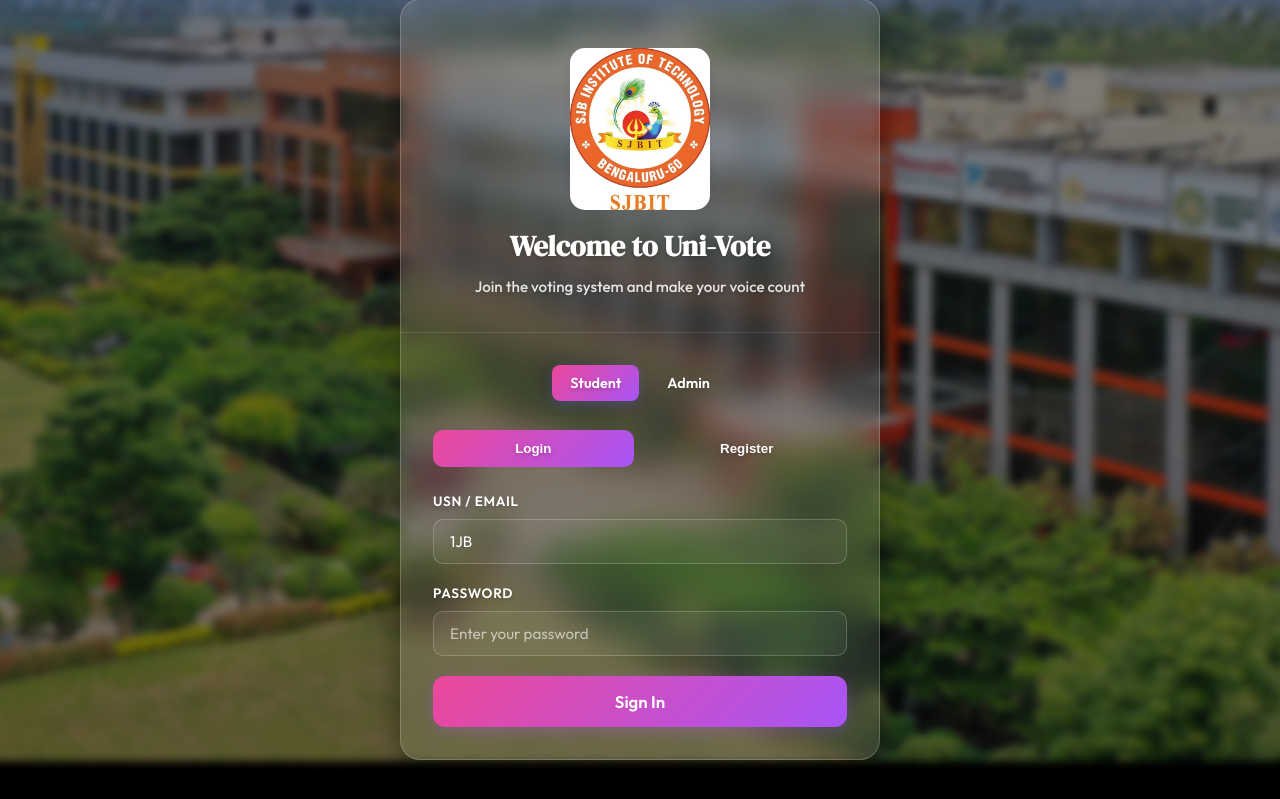
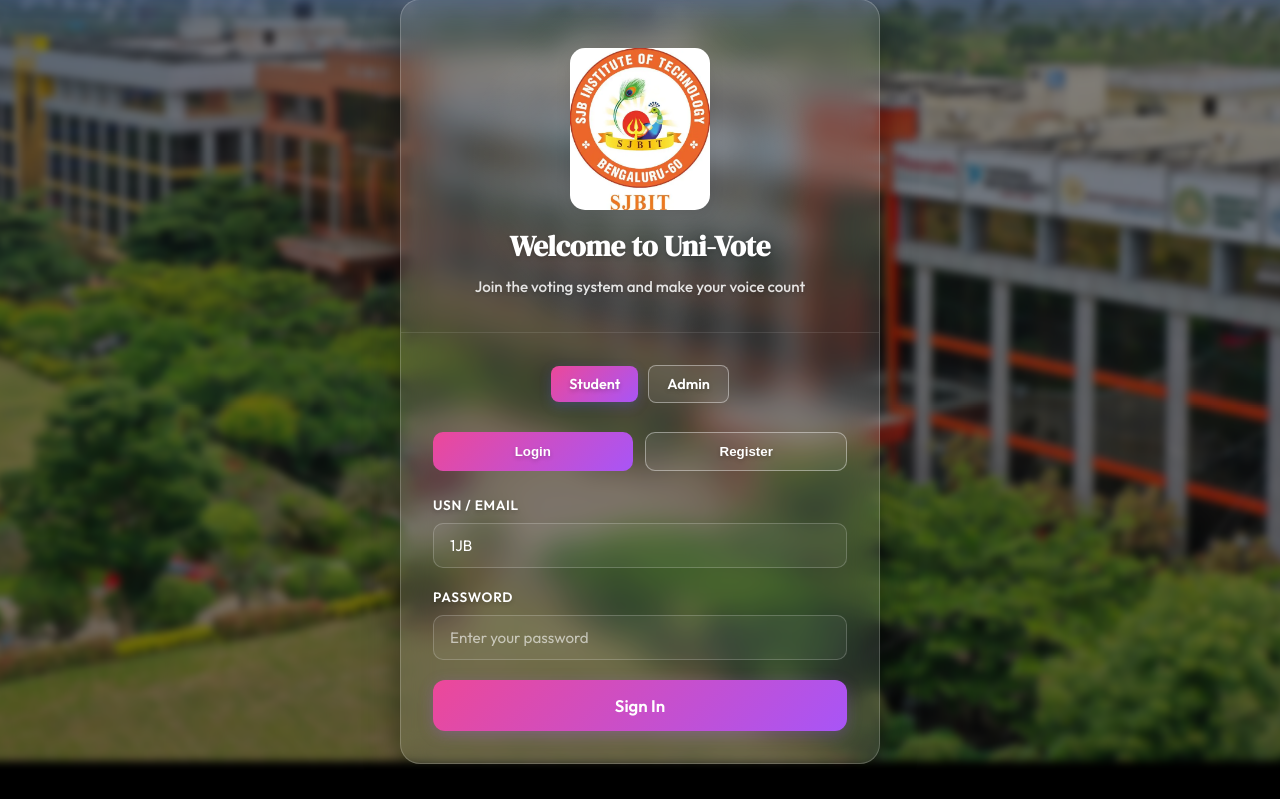
Before and after one commit to chethangowd2020-collab/evm_project, a Flask app: page /login in a window 1280 px wide. Shown: the part 65-864 px from the top of the page. Run offline with Flask 3, Linux system fonts and the light colour scheme; some libraries are stand-ins or nearby versions.

Commit message:
Auto commit: 2026-04-20 12:18:54

```diff
--- a/static/style.css
+++ b/static/style.css
@@ -107,6 +107,20 @@ body.login-page::after {
 .login-page .auth-footer a {
   color: #ffffff !important;
   text-shadow: 0 2px 4px rgba(0,0,0,0.2);
+}
+
+/* Visible border for unselected tab and toggle buttons */
+.login-page .tab-btn:not(.active),
+.login-page .form-toggle-btn:not(.active) {
+  border: 1px solid rgba(255, 255, 255, 0.4) !important;
+  background: rgba(255, 255, 255, 0.08);
+  transition: all 0.3s ease;
+}
+
+.login-page .tab-btn:not(.active):hover,
+.login-page .form-toggle-btn:not(.active):hover {
+  background: rgba(255, 255, 255, 0.15);
+  border-color: rgba(255, 255, 255, 0.8) !important;
 }
 
 .login-page .auth-footer a {
```
